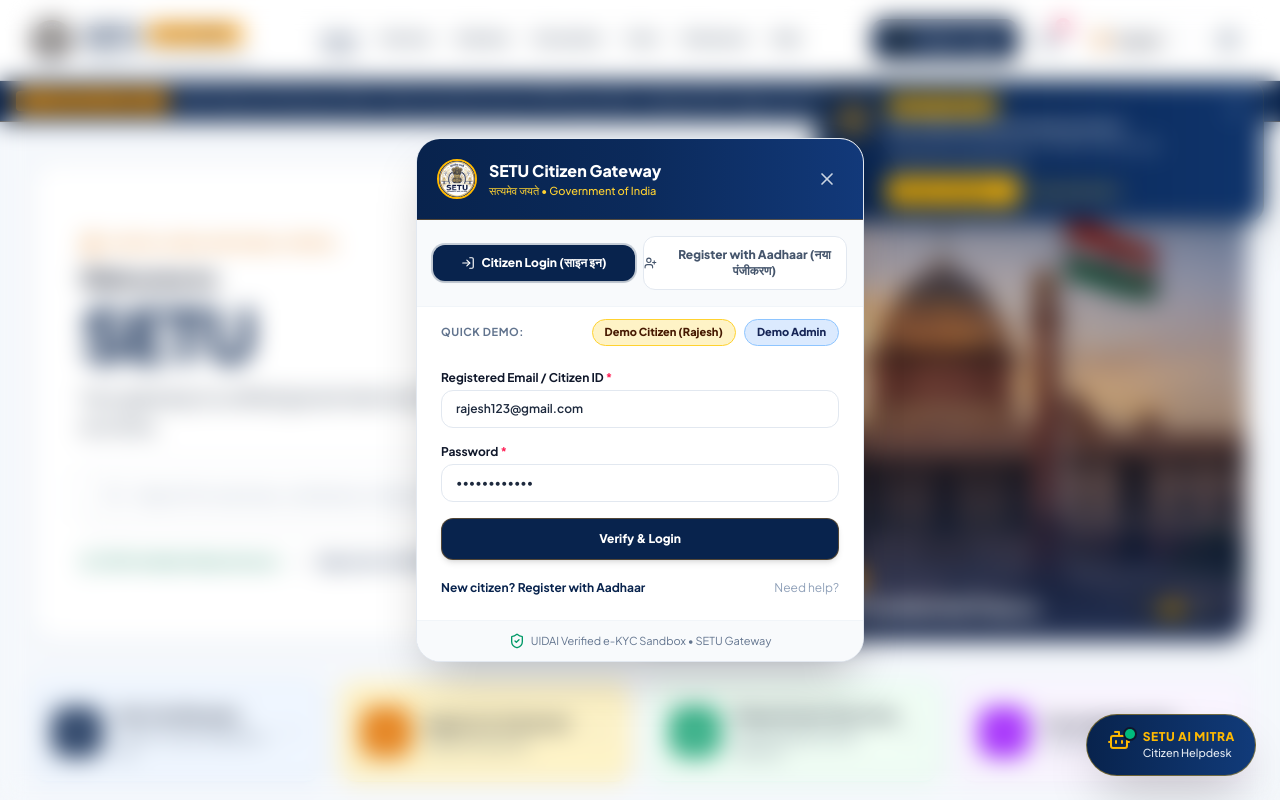
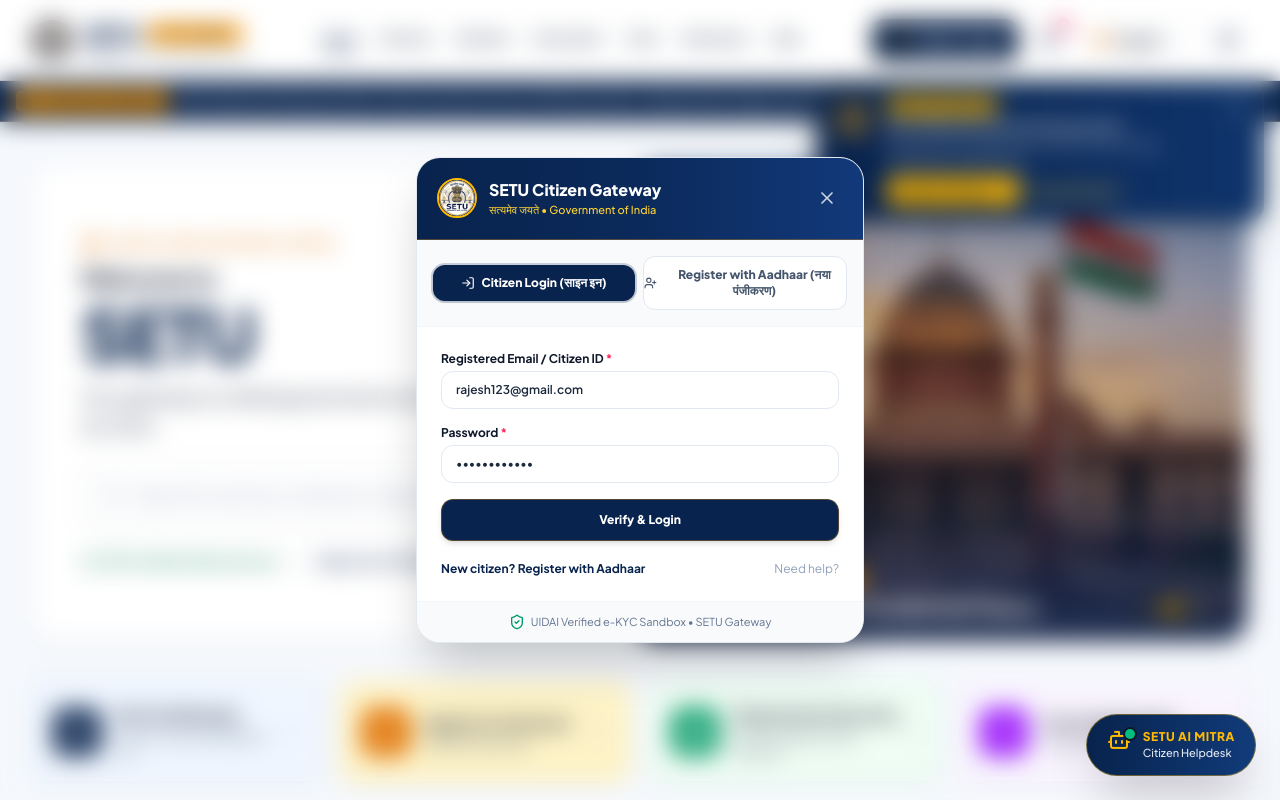
Before and after one commit to himaniii01/Setu-Minor, a React (Vite) app in the folder frontend/: page / in a window 1280 px wide. Both pictures are taken after a click on the button "Citizen Login". Shown: the top 800 px of the page. Built offline with nearby package versions, Linux system fonts and the light colour scheme.

Commit message:
Remove demo login options

```diff
--- a/frontend/src/components/LoginModal.tsx
+++ b/frontend/src/components/LoginModal.tsx
@@ -166,28 +166,9 @@
           </button>
         </div>
 
-        {/* Quick Fill Pills */}
-        <div className="px-6 pt-3 flex items-center justify-between gap-2 shrink-0">
-          <span className="text-[11px] text-slate-500 font-bold uppercase tracking-wider">Quick Demo:</span>
-          <div className="flex items-center gap-2">
-            <button
-              type="button"
-              onClick={fillDemoCitizen}
-              className="text-[11px] font-extrabold bg-amber-100 hover:bg-amber-200 text-amber-950 px-3 py-1 rounded-full border border-amber-300 transition-colors cursor-pointer"
-            >
-              Demo Citizen (Rajesh)
-            </button>
-            <button
-              type="button"
-              onClick={fillDemoAdmin}
-              className="text-[11px] font-extrabold bg-blue-100 hover:bg-blue-200 text-blue-950 px-3 py-1 rounded-full border border-blue-300 transition-colors cursor-pointer"
-            >
-              Demo Admin
-            </button>
-          </div>
-        </div>
 
-        {/* Scrollable Form Body */}
+
+       {/* Scrollable Form Body */}
         <div className="p-6 overflow-y-auto flex-1 space-y-4">
 
           {errorMsg && (
```
